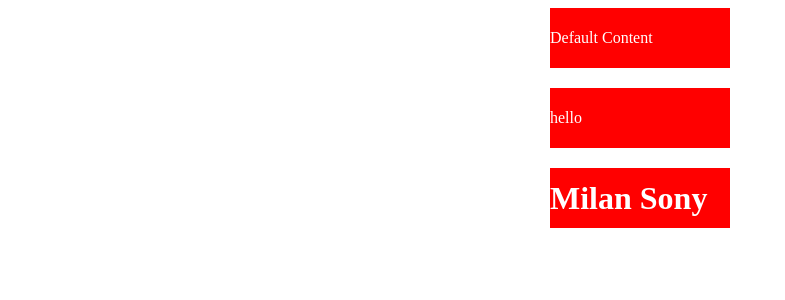
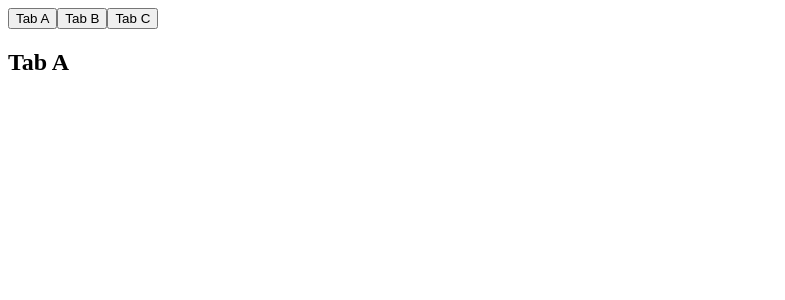
Before and after one commit to milan-sony/learn_vue.js, a Vue app in the folder new-project/: page / in a window 1280 px wide. Shown: the top 300 px of the page, without its empty margins (0-785 px from the left). Built offline with nearby package versions, Linux system fonts and the light colour scheme.

Commit message:
dynamic content with normal if condition

```diff
--- a/new-project/src/App.vue
+++ b/new-project/src/App.vue
@@ -1,21 +1,33 @@
 <template>
-  <CardVue></CardVue>
-  <CardVue>hello</CardVue>
-  <CardVue><h1>Milan Sony</h1></CardVue>
+  <button @click="activeTab = 'TabA'">Tab A</button>
+  <button @click="activeTab = 'TabB'">Tab B</button>
+  <button @click="activeTab = 'TabC'">Tab C</button>
+
+  <div>
+    <TabA v-if="activeTab === 'TabA'" />
+    <TabB v-if="activeTab === 'TabB'" />
+    <TabC v-if="activeTab === 'TabC'" />
+  </div>
+
 </template>
 
 <script>
 
-import CardVue from './components/Card.vue'
+import TabA from './components/TabA.vue'
+import TabB from './components/TabB.vue'
+import TabC from './components/TabC.vue'
 
 export default {
   name: 'App',
   data() {
     return {
+      activeTab: 'TabA'
     }
   },
   components: {
-    CardVue
+    TabA,
+    TabB,
+    TabC
   },
   methods: {
 
--- a/new-project/src/components/Card.vue
+++ /dev/null
@@ -1,28 +0,0 @@
-<template>
-    <div class="card">
-        <slot>Default Content</slot>
-    </div>
-</template>
-
-<script>
-export default{
-    name: 'CardVue',
-
-}
-</script>
-
-<style scoped>
-
-.card{
-    display: flex;
-    justify-self: center;
-    align-items: center;
-    text-align: center;
-    width: 180px;
-    height: 60px;
-    background-color: red;
-    color: white;
-    margin-bottom: 20px;
-}
-
-</style>
--- /dev/null
+++ b/new-project/src/components/TabA.vue
@@ -0,0 +1,15 @@
+<template>
+
+    <div>
+        <h2>Tab A</h2>
+    </div>
+
+</template>
+
+<script>
+export default {
+    name: 'TabA'
+}
+</script>
+
+<style></style>
--- /dev/null
+++ b/new-project/src/components/TabB.vue
@@ -0,0 +1,15 @@
+<template>
+
+    <div>
+        <h2>Tab B</h2>
+    </div>
+
+</template>
+
+<script>
+export default {
+    name: 'TabB'
+}
+</script>
+
+<style></style>
--- /dev/null
+++ b/new-project/src/components/TabC.vue
@@ -0,0 +1,15 @@
+<template>
+
+    <div>
+        <h2>Tab C</h2>
+    </div>
+
+</template>
+
+<script>
+export default {
+    name: 'TabC'
+}
+</script>
+
+<style></style>
```
